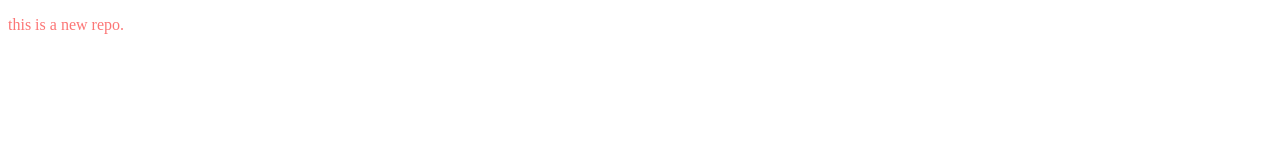
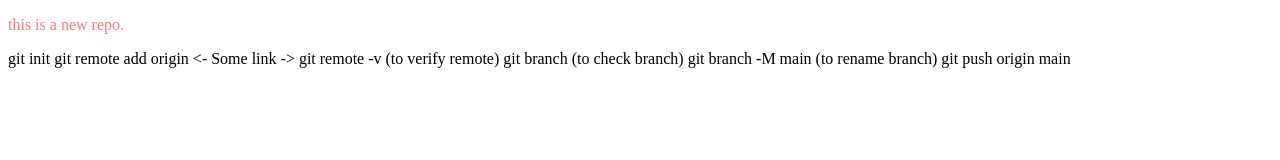
Before and after one commit to brainboxinfoway-demo/LocalRepo, a plain HTML site: page index.html in a window 1280 px wide. Drawn offline with Linux system fonts and the light colour scheme.

Commit message:
add some text

```diff
--- a/index.html
+++ b/index.html
@@ -12,5 +12,11 @@
 </style>
 <body>
     <p>this is a new repo.</p>
+    git init
+    git remote add origin <- Some link ->
+        git remote -v (to verify remote)
+        git branch (to check branch)
+        git branch -M main (to rename branch)
+        git push origin main
 </body>
 </html>
```
